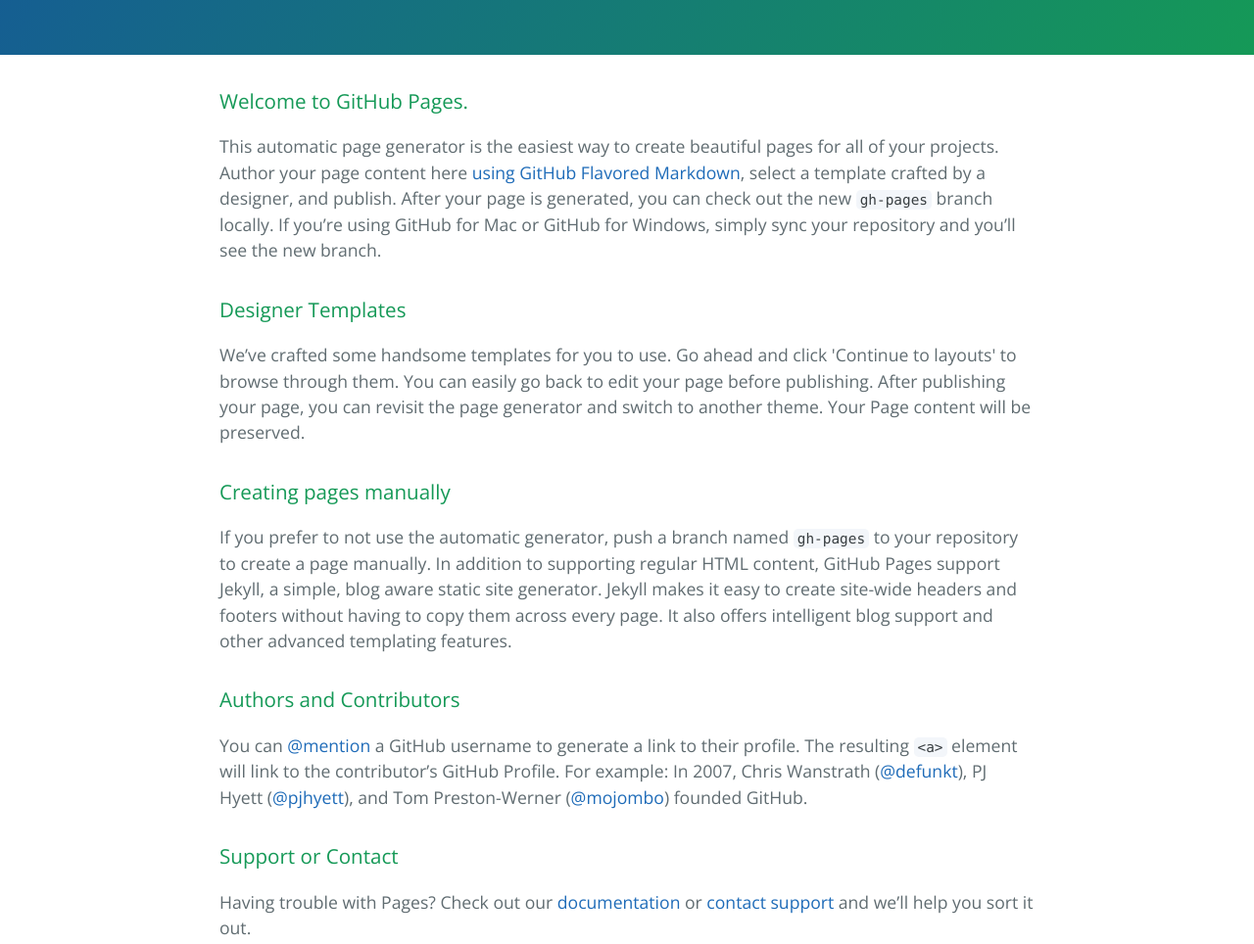
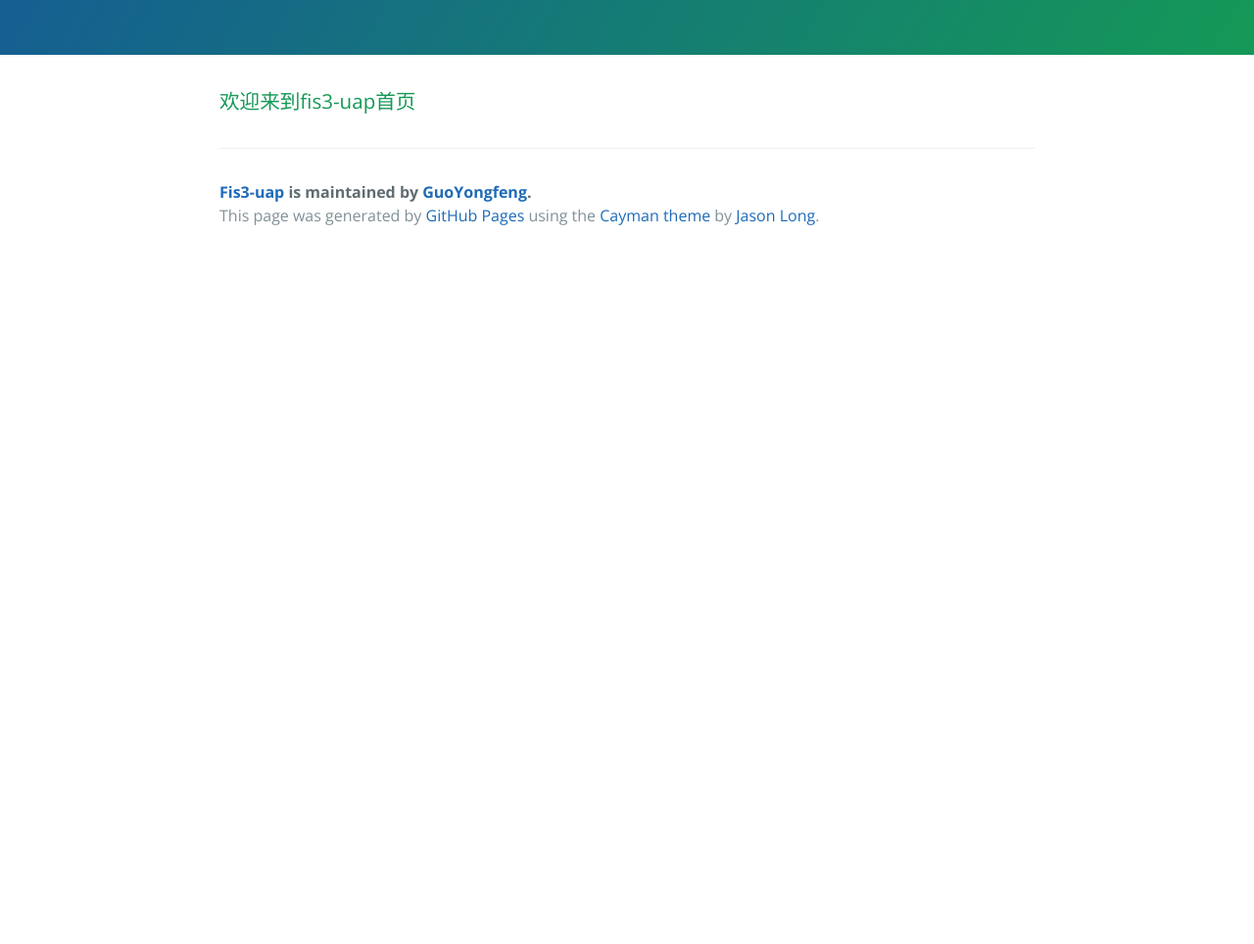
Before and after one commit to GuoYongfeng/fis3-uap, a plain HTML site: page index.html in a window 1280 px wide. Shown: the part 280-1244 px from the top of the page at 98% size. After the commit the page ends 800 px from the top, so only its background shows below. Drawn offline with nearby package versions, Linux system fonts and the light colour scheme.

Commit message:
Update index.html

```diff
--- a/index.html
+++ b/index.html
@@ -19,31 +19,7 @@
     </section>
 
     <section class="main-content">
-      <h3>
-<a id="welcome-to-github-pages" class="anchor" href="#welcome-to-github-pages" aria-hidden="true"><span class="octicon octicon-link"></span></a>Welcome to GitHub Pages.</h3>
-
-<p>This automatic page generator is the easiest way to create beautiful pages for all of your projects. Author your page content here <a href="https://guides.github.com/features/mastering-markdown/">using GitHub Flavored Markdown</a>, select a template crafted by a designer, and publish. After your page is generated, you can check out the new <code>gh-pages</code> branch locally. If you’re using GitHub for Mac or GitHub for Windows, simply sync your repository and you’ll see the new branch.</p>
-
-<h3>
-<a id="designer-templates" class="anchor" href="#designer-templates" aria-hidden="true"><span class="octicon octicon-link"></span></a>Designer Templates</h3>
-
-<p>We’ve crafted some handsome templates for you to use. Go ahead and click 'Continue to layouts' to browse through them. You can easily go back to edit your page before publishing. After publishing your page, you can revisit the page generator and switch to another theme. Your Page content will be preserved.</p>
-
-<h3>
-<a id="creating-pages-manually" class="anchor" href="#creating-pages-manually" aria-hidden="true"><span class="octicon octicon-link"></span></a>Creating pages manually</h3>
-
-<p>If you prefer to not use the automatic generator, push a branch named <code>gh-pages</code> to your repository to create a page manually. In addition to supporting regular HTML content, GitHub Pages support Jekyll, a simple, blog aware static site generator. Jekyll makes it easy to create site-wide headers and footers without having to copy them across every page. It also offers intelligent blog support and other advanced templating features.</p>
-
-<h3>
-<a id="authors-and-contributors" class="anchor" href="#authors-and-contributors" aria-hidden="true"><span class="octicon octicon-link"></span></a>Authors and Contributors</h3>
-
-<p>You can <a href="https://github.com/blog/821" class="user-mention">@mention</a> a GitHub username to generate a link to their profile. The resulting <code>&lt;a&gt;</code> element will link to the contributor’s GitHub Profile. For example: In 2007, Chris Wanstrath (<a href="https://github.com/defunkt" class="user-mention">@defunkt</a>), PJ Hyett (<a href="https://github.com/pjhyett" class="user-mention">@pjhyett</a>), and Tom Preston-Werner (<a href="https://github.com/mojombo" class="user-mention">@mojombo</a>) founded GitHub.</p>
-
-<h3>
-<a id="support-or-contact" class="anchor" href="#support-or-contact" aria-hidden="true"><span class="octicon octicon-link"></span></a>Support or Contact</h3>
-
-<p>Having trouble with Pages? Check out our <a href="https://help.github.com/pages">documentation</a> or <a href="https://github.com/contact">contact support</a> and we’ll help you sort it out.</p>
-
+      <h3>欢迎来到fis3-uap首页</h3>
       <footer class="site-footer">
         <span class="site-footer-owner"><a href="https://github.com/GuoYongfeng/fis3-uap">Fis3-uap</a> is maintained by <a href="https://github.com/GuoYongfeng">GuoYongfeng</a>.</span>
 
```
